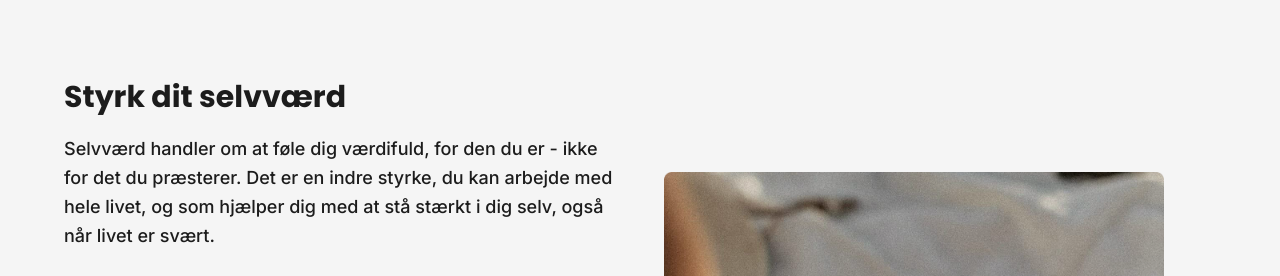
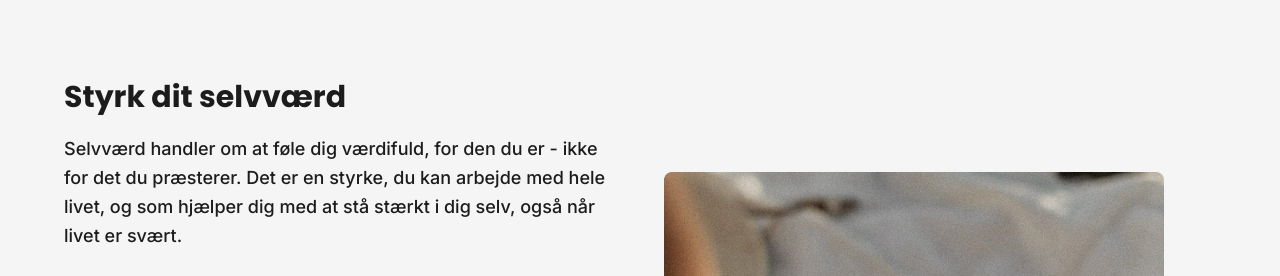
Before and after one commit to noesom01/projekt2, a plain HTML site: page find-ro.html in a window 1280 px wide. Shown: the part 960-1236 px from the top of the page. Drawn offline with Linux system fonts and the light colour scheme.

Commit message:
slettet en kilde, jeg ikke brugte

```diff
--- a/find-ro.html
+++ b/find-ro.html
@@ -70,7 +70,7 @@
             <div>
                 <h2>Styrk dit selvværd</h2>
 
-                <p>Selvværd handler om at føle dig værdifuld, for den du er - ikke for det du præsterer. Det er en indre styrke, du kan arbejde med hele livet, og som hjælper dig med at stå stærkt i dig selv, også når livet er svært.</p>
+                <p>Selvværd handler om at føle dig værdifuld, for den du er - ikke for det du præsterer. Det er en styrke, du kan arbejde med hele livet, og som hjælper dig med at stå stærkt i dig selv, også når livet er svært.</p>
 
                 <p>Her er konkrete måder at styrke dit selvværd på:</p>
 
@@ -121,9 +121,7 @@
                     <li>Psykiatrifonden, n.d., <em>Chatrådgivning</em>. Online. Tilgængelig fra https://psykiatrifonden.dk/hjaelp-raadgivning/chatraadgivning (Hentet 14. november 2025).</li>
                     <li>Psykiatrifonden, n.d., <em>Brevkasse.</em> Online. Tilgængelig fra https://psykiatrifonden.dk/hjaelp-raadgivning/brevkassen (Hentet 14. november 2025).</li>
                     <li>Dansk Psykolog Forening, 2025, <em>Er stress blevet din hverdag? Find vejen til mere ro</em>. Online. Tilgængelig fra https://psykologsamtalerkbh.dk/stress-er-stress-blevet-din-hverdag-forstaa-hvorfor-og-find-vejen-til-mere-ro/ (Hentet 14. november 2025).</li>
-                    <li>Molis, n.d., <em>Selvværd</em>. Online. Tilgængelig fra https://www.molis.dk/selvvaerdsproblematikker (Hentet 14. november 2025).</li>
                     <li>Encounter, 2024, <em>5 øvelser til at styrke dit selvværd</em>. Online. Tilgængelig fra https://www.encounter.dk/5-oevelser-til-at-styrke-dit-selvvaerd/ (Hentet 14. november 2025).</li>
-
                 </ul>
             </div>
         </section>
```
